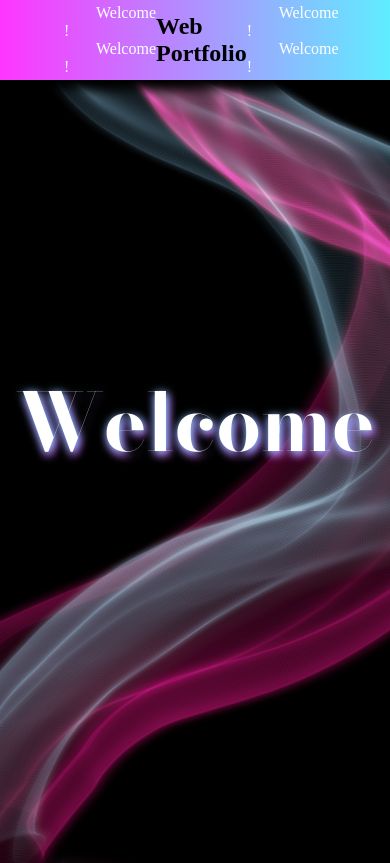
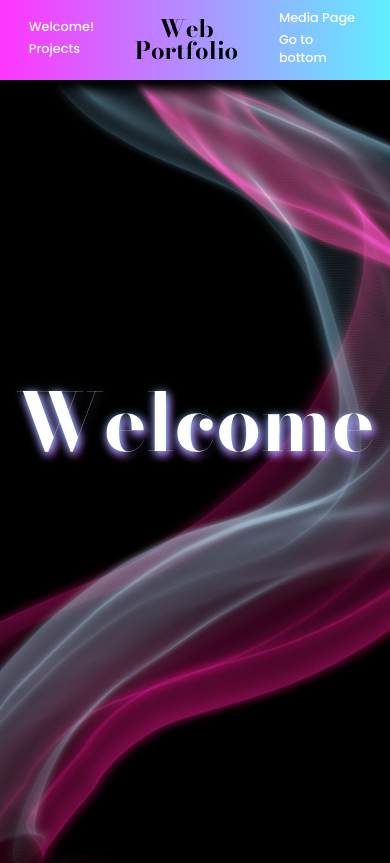
Before and after one commit to Cesarioo/FreecodeCamp-Curriculum, a plain HTML site: page Web Design Course/pportfolio/index.html in a window 390 px wide. Shown: the top 863 px of the page. Drawn offline with nearby package versions, Linux system fonts and the light colour scheme.

Commit message:
navbar && final touches of the project

```diff
--- a/Web Design Course/pportfolio/index.html
+++ b/Web Design Course/pportfolio/index.html
@@ -13,13 +13,13 @@
 
     <nav id="navbar">
         <div class="links">
-            <a href="#projects"> Welcome ! </a>
-            <a href="#projects"> Welcome ! </a>
+            <a href="#projects"> Welcome! </a>
+            <a href="#projects"> Projects </a>
         </div>
         <h1> Web Portfolio</h1>
         <div class="links">
-            <a href="#projects"> Welcome ! </a>
-            <a href="#projects"> Welcome ! </a>
+            <a href="#projects"> Media Page </a>
+            <a href="#projects"> Go to bottom </a>
         </div>
     </nav>
 
--- a/Web Design Course/pportfolio/style.css
+++ b/Web Design Course/pportfolio/style.css
@@ -78,13 +78,35 @@ nav {
 
 }
 
+nav h1 {
+    font-family: var(--main-font);
+    line-height: 22px;
+}
+
 nav a {
-    margin: 0 2em;
+    margin: 0 1em;
     color: var(--sub-color);
+    font-size: 0.8em;
+    font-family: var(--sub-font);
 }
 
 
+@media screen and (max-width: 720px) {
+    nav a {
+        display: flex;
+        flex-direction: column;
+        justify-content: space-between;
+        margin-bottom: 0.3em;
+    }
 
+    nav {
+        padding: 0 1em;
+    }
+
+    nav h1 {
+        text-align: center;
+    }
+}
 
 
 
@@ -268,3 +290,14 @@ nav a {
     z-index: 55;
     color: white;
 }
+
+@media screen and (max-width: 500px) {
+
+    #media {
+        flex-direction: column;
+    }
+
+    #media #media-bg {
+        bottom: -30px;
+    }
+}
```
